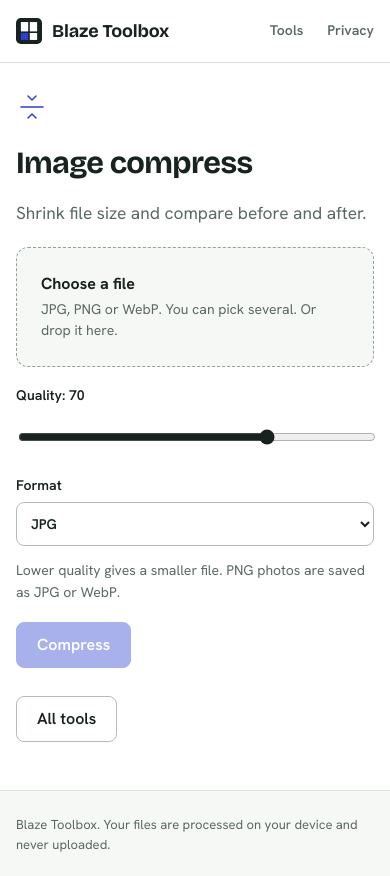
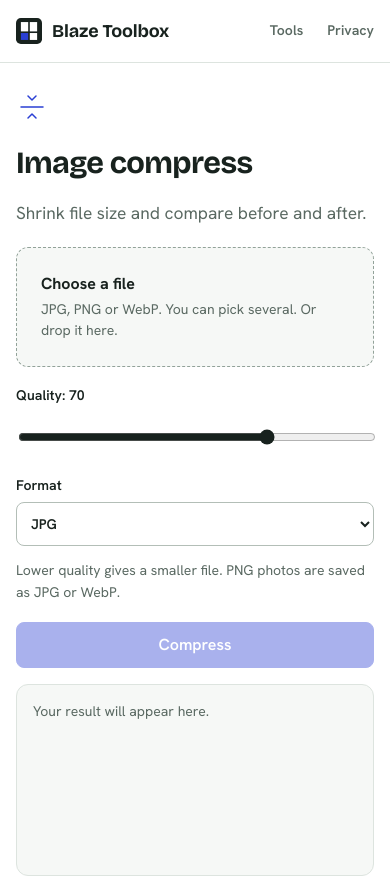
Before and after one commit to badman99dev/blaze-toolbox, a Next.js app: page /tools/image-compress in a window 390 px wide. Shown: the top 876 px of the page. Built offline with nearby package versions, Linux system fonts and the light colour scheme.

Commit message:
Adaptive tool pages: side-by-side controls/result on wide screens, stacked on phones

```diff
--- a/app/globals.css
+++ b/app/globals.css
@@ -79,7 +79,13 @@ a.cell:hover{border-color:var(--ink);background:#fff;box-shadow:0 .25rem 1rem #0
 .toolhero.compact h1{margin:0;font-size:clamp(1.25rem,1rem + 1.2vw,1.75rem)}
 .toolhero.compact .lede{display:none}
 .hint{margin-top:.625rem;font-size:var(--fs-small);color:var(--muted)}
-.wb{display:grid;gap:1.125rem;max-width:40rem;min-width:0}
+.wb{display:grid;gap:clamp(1rem,3vw,2rem);grid-template-columns:repeat(auto-fit,minmax(min(100%,22rem),1fr));align-items:start;min-width:0}
+.wb>*{min-width:0}
+.wb-in{display:grid;gap:1.125rem}
+.wb-out{min-height:12rem;padding:clamp(1rem,2.5vw,1.5rem);background:var(--soft);border:1px solid var(--line);border-radius:.75rem}
+.wb-out .empty{color:var(--muted);font-size:var(--fs-small)}
+.wb-out .res{border-top:0}
+.wb-out .res li:last-child{border-bottom:0}
 .drop{position:relative;display:flex;flex-direction:column;gap:.125rem;padding:1.5rem;border:1.5px dashed #92a299;border-radius:.75rem;background:var(--soft);cursor:pointer;overflow-wrap:anywhere}
 .drop:focus-within,.drop:hover{border-color:var(--accent);background:#eef0fd}
 .drop span{font-size:var(--fs-small);color:var(--muted)}
@@ -93,7 +99,7 @@ a.cell:hover{border-color:var(--ink);background:#fff;box-shadow:0 .25rem 1rem #0
 .check{display:flex!important;gap:.625rem;align-items:flex-start}
 .check input{width:1.125rem;height:1.125rem;margin-top:.125rem;accent-color:var(--ink)}
 .check small{display:block;font-weight:400;color:var(--muted)}
-.wb>.btn{justify-self:start}
+.wb-in>.btn{justify-self:stretch}
 .err{color:var(--bad);font-weight:600}
 .res{list-style:none;margin:0;padding:0;border-top:1px solid var(--line)}
 .res li{display:flex;flex-wrap:wrap;justify-content:space-between;align-items:center;gap:.5rem 1rem;padding:.75rem 0;border-bottom:1px solid var(--line)}
--- a/components/tools/Workbench.tsx
+++ b/components/tools/Workbench.tsx
@@ -143,6 +143,7 @@ export function Workbench({ slug }: { slug: string }) {
 
   return (
     <div className="wb">
+      <div className="wb-in">
       <label className="drop">
         <strong>{files.length ? files.map((f) => f.name).join(", ") : "Choose a file"}</strong>
         <span>{files.length ? "Choose again to replace." : `${cfg.hint} Or drop it here.`}</span>
@@ -177,13 +178,19 @@ export function Workbench({ slug }: { slug: string }) {
 
       <button className="btn primary" disabled={!files.length || busy} onClick={run}>{busy ? status || "Working" : cfg.cta}</button>
       {err && <p className="err" role="alert">{err}</p>}
-      {out.length > 0 && (
-        <ul className="res" aria-live="polite">
-          {out.map((o) => (
-            <li key={o.url}><div><b>{o.name}</b><span>{o.note}</span></div><a className="btn" href={o.url} download={o.name}>Download</a></li>
-          ))}
-        </ul>
-      )}
+      </div>
+
+      <section className="wb-out" aria-label="Result" aria-live="polite">
+        {out.length > 0 ? (
+          <ul className="res">
+            {out.map((o) => (
+              <li key={o.url}><div><b>{o.name}</b><span>{o.note}</span></div><a className="btn" href={o.url} download={o.name}>Download</a></li>
+            ))}
+          </ul>
+        ) : (
+          <p className="empty">{busy ? status || "Working" : files.length ? "Ready. Your result will appear here." : "Your result will appear here."}</p>
+        )}
+      </section>
     </div>
   );
 }
```
Also changed, not shown: 1 other file (tests, documents, lock files or other folders).
